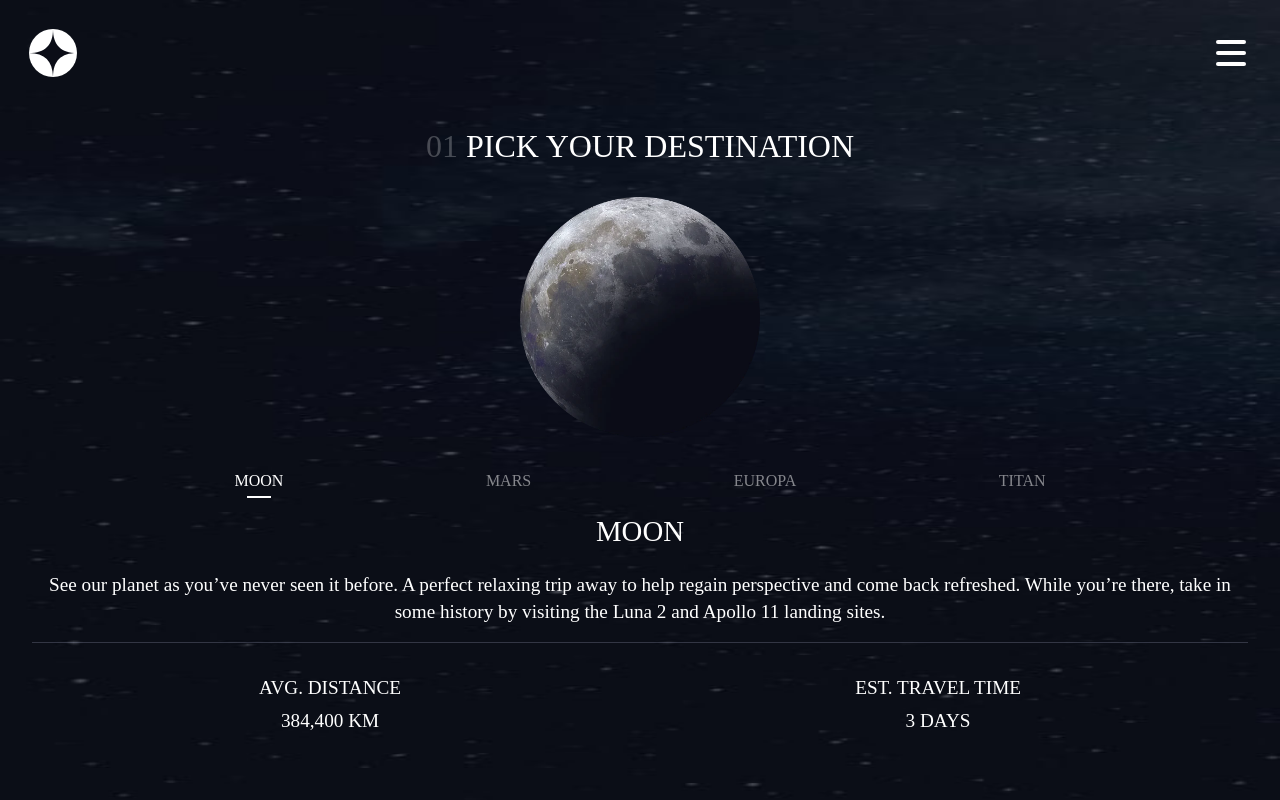
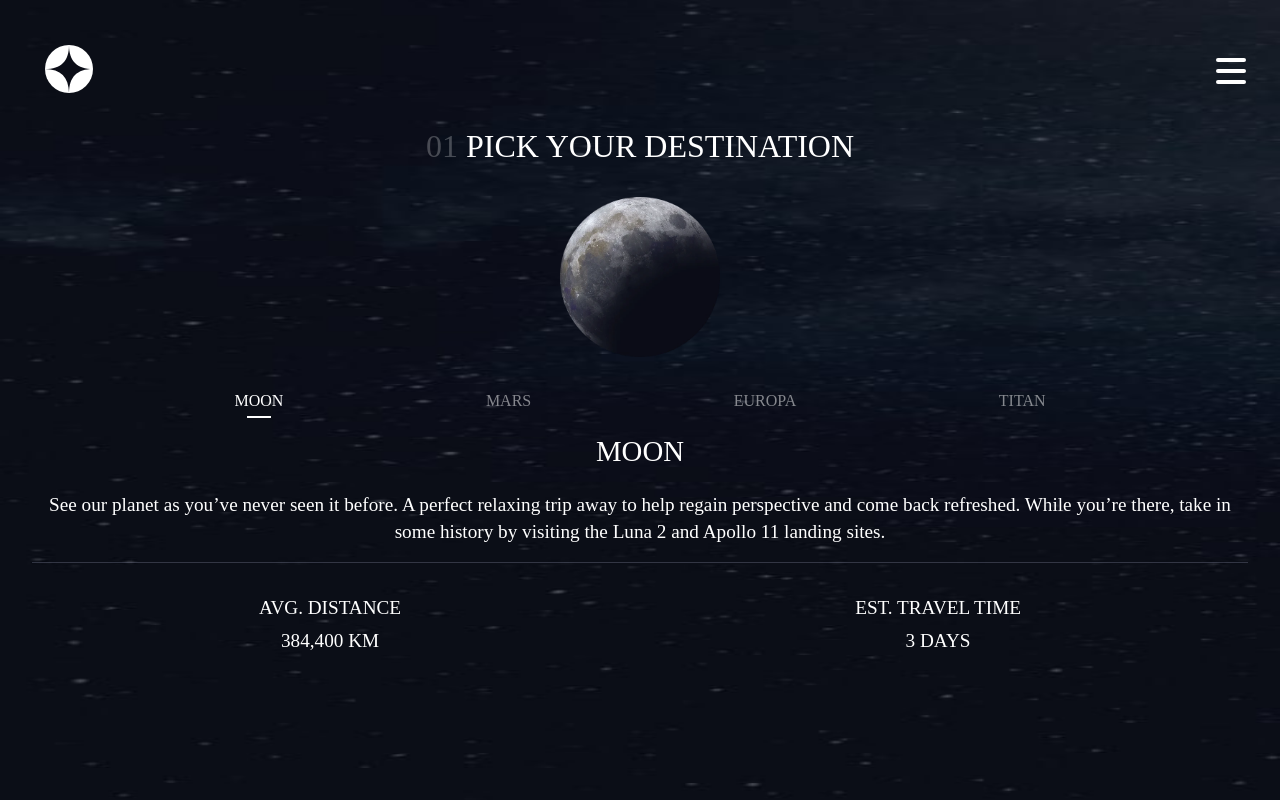
Before and after one commit to nrdevpy/space-tourism-website, a plain HTML site: page pages/destination.html in a window 1280 px wide. Drawn offline with Linux system fonts and the light colour scheme; a web font is replaced by a local one.

Commit message:
add link to nav icon to go home page

```diff
--- a/pages/destination.html
+++ b/pages/destination.html
@@ -19,7 +19,9 @@
   </head>
   <body>
     <nav class="nav">
-      <img src="../assets/shared/logo.svg" alt="logo">
+      <a href="/index.html">
+        <img src="../assets/shared/logo.svg" alt="logo">
+      </a>
       <ul class="navbar" id="navbar">
         <li>
           <a href="../index.html">Home</a>
--- a/styles/destination.css
+++ b/styles/destination.css
@@ -14,7 +14,7 @@ li[class="planet--active"]>a::before {
 
 /* == BEM === */
 .destination__header img {
-    max-width: 15rem;
+    max-width: 10rem;
 }
 /* Planet list */
 .planets {
```
Also changed, not shown: index.html (+3 -1 lines), pages/crew.html (+3 -1 lines), pages/technology.html (+3 -1 lines).
